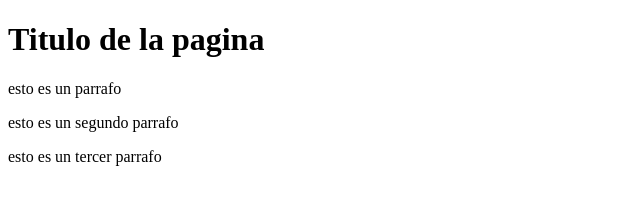
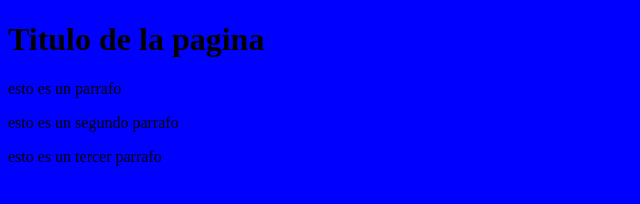
Before and after one commit to pfhirchoren/Proyecto-empresa, a plain HTML site: page index.html in a window 1280 px wide. Shown: the whole page, without its empty margins (0-640 px from the left). Drawn offline with Linux system fonts and the light colour scheme.

Commit message:
agregado de hoja de estilos

```diff
--- a/index.html
+++ b/index.html
@@ -5,6 +5,7 @@
     <meta http-equiv="X-UA-Compatible" content="IE=edge">
     <meta name="viewport" content="width=, initial-scale=1.0">
     <title>Document</title>
+    <link rel="stylesheet" href="mistyle.css">
 </head>
 <body>
     <h1>Titulo de la pagina</h1>
```
